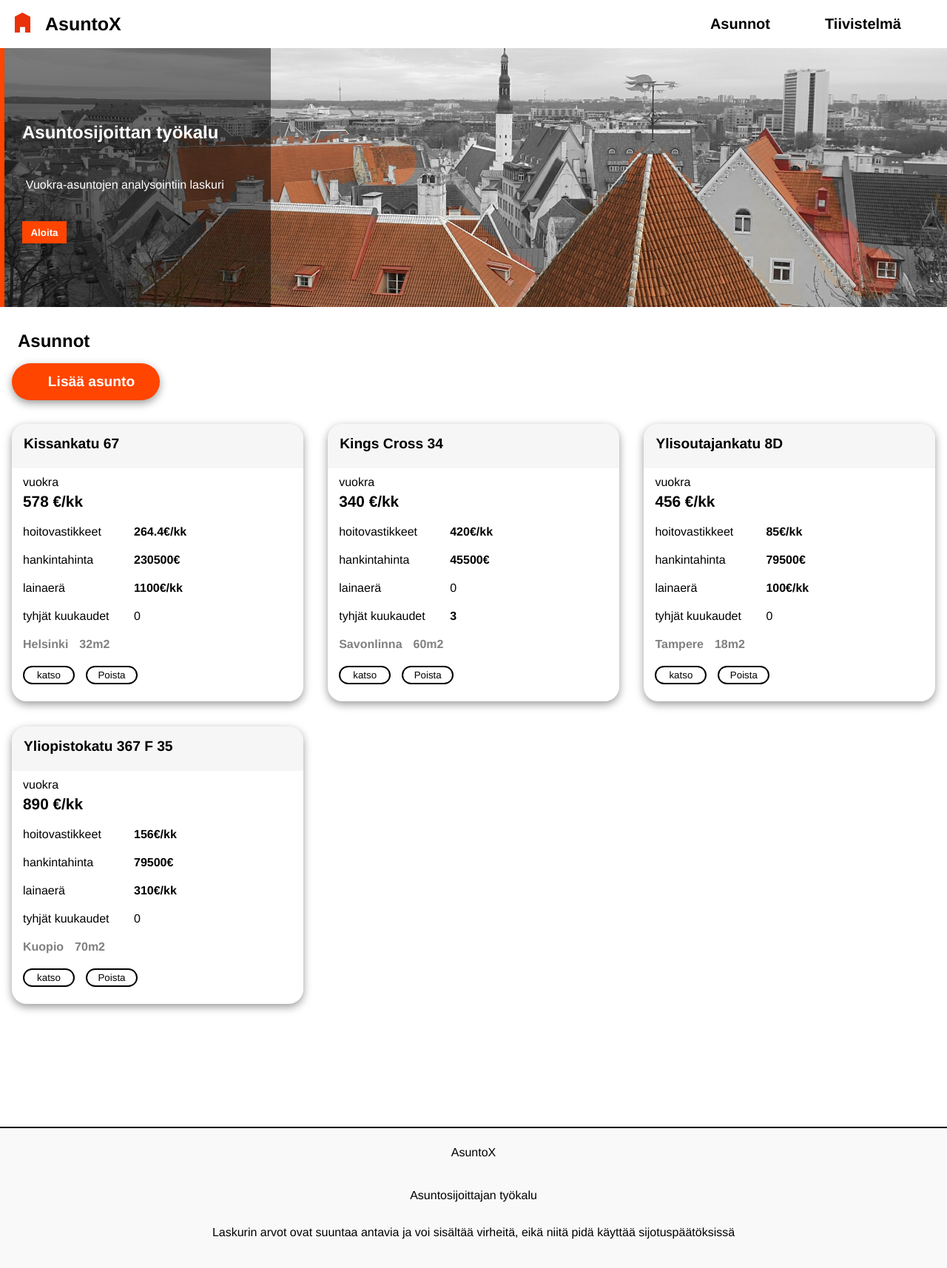
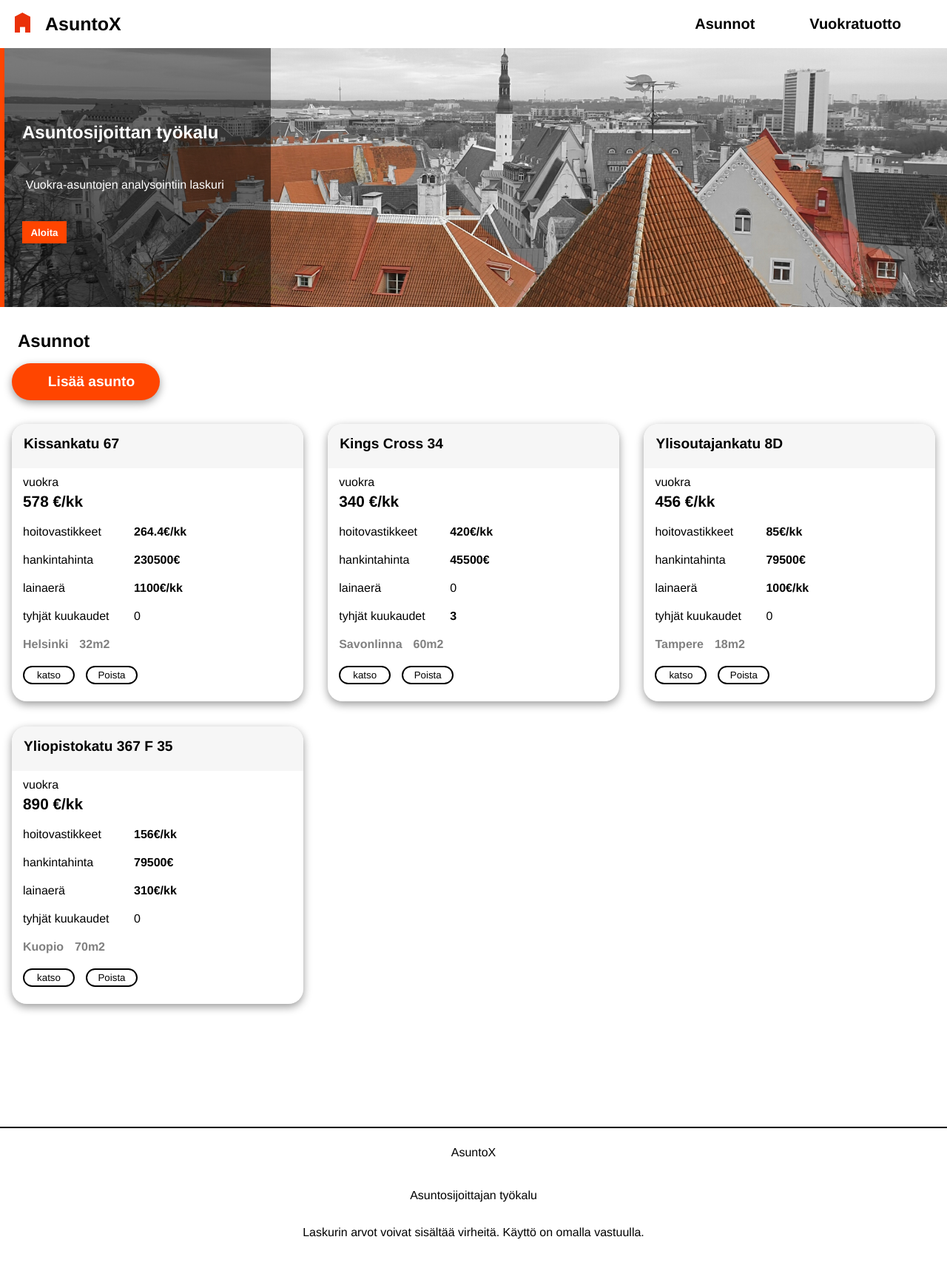
Before and after one commit to jpeipone/Rental-Property, a React (Create React App) app in the folder rental-property-app/: page / in a window 1280 px wide. Shown: the top 1714 px of the page at 74% size. Built offline with nearby package versions, Linux system fonts and the light colour scheme.

Commit message:
footer text updated

```diff
--- a/rental-property-app/public/index.html
+++ b/rental-property-app/public/index.html
@@ -7,7 +7,7 @@
     <meta name="theme-color" content="#000000" />
     <meta
       name="description"
-      content="Web site created using create-react-app"
+      content="Ilmainen vuokratuoton laskuri. Laske kassavirta yhdelle tai usealle vuokra-asunnolle."
     />
     <link rel="apple-touch-icon" href="%PUBLIC_URL%/logo192.png" />
     <!--
@@ -24,7 +24,7 @@
       work correctly both with client-side routing and a non-root public URL.
       Learn how to configure a non-root public URL by running `npm run build`.
     -->
-    <title>React App</title>
+    <title>Asuntosijoittajan Laskuri</title>
   </head>
   <body>
     <noscript>You need to enable JavaScript to run this app.</noscript>
--- a/rental-property-app/src/components/FooterData.css
+++ b/rental-property-app/src/components/FooterData.css
@@ -1,6 +1,5 @@
 .footer-container {
   margin-top: 150px;
-  background-color: #f9f9f9;
   height: 300px;
   width: 100%;
   border-top: solid 2px black;
--- a/rental-property-app/src/components/FooterData.js
+++ b/rental-property-app/src/components/FooterData.js
@@ -7,8 +7,7 @@ const FooterData = () => {
       <div className="footer__header">AsuntoX</div>
       <p>Asuntosijoittajan työkalu</p>
       <p>
-        Laskurin arvot ovat suuntaa antavia ja voi sisältää virheitä, eikä niitä
-        pidä käyttää sijotuspäätöksissä
+        Laskurin arvot voivat sisältää virheitä. Käyttö on omalla vastuulla.
       </p>
     </div>
   );
--- a/rental-property-app/src/components/navigation/NavigationMenu.css
+++ b/rental-property-app/src/components/navigation/NavigationMenu.css
@@ -55,6 +55,5 @@ nav ul li a {
   nav ul li a {
     font-size: 15px;
     margin-right: 15px;
-    background-color: blue;
   }
 }
--- a/rental-property-app/src/components/navigation/NavigationMenu.js
+++ b/rental-property-app/src/components/navigation/NavigationMenu.js
@@ -22,7 +22,7 @@ const NavigationMenu = () => {
           <Link to="/asunnot">Asunnot</Link>
         </li>
         <li className="menu-items">
-          <Link to="/tiivistelmä">Tiivistelmä</Link>
+          <Link to="/tiivistelmä">Vuokratuotto</Link>
         </li>
       </ul>
     </nav>
--- a/rental-property-app/src/components/pages/apartmentPage/ApartmentPage.css
+++ b/rental-property-app/src/components/pages/apartmentPage/ApartmentPage.css
@@ -2,7 +2,6 @@
   display: flex;
   flex-direction: column;
   max-width: 500px;
-  margin-top: 20px;
   margin-left: auto;
   margin-right: auto;
 }
@@ -39,10 +38,13 @@
 .buttons-row {
   display: flex;
   flex-direction: row;
-  justify-content: space-between;
-  margin-left: 40px;
+
+  margin-left: auto;
+  margin-right: auto;
+  padding: 1rem;
   margin-top: 3rem;
-  max-width: 300px;
+  max-width: 280px;
+  gap: 4.5em;
 }
 
 .column__icon__text {
```
